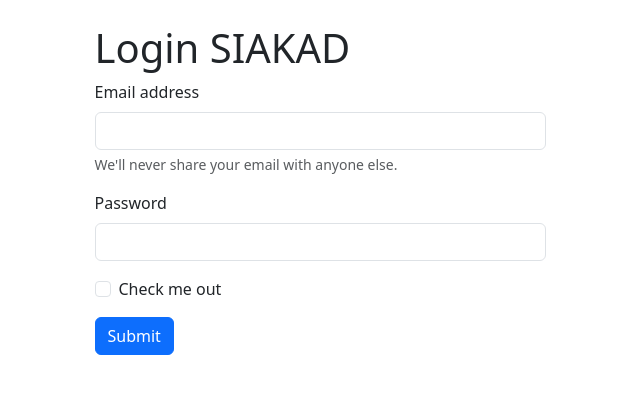
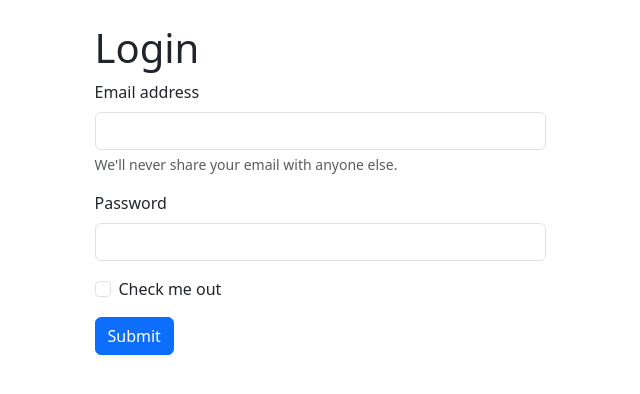
Before and after one commit to furqonaugust17/kelompok-6, a PHP site: page /login.php in a window 1280 px wide. Shown: the top 394 px of the page, without its empty margins (320-960 px from the left). Run offline with PHP 8.4, Linux system fonts and the light colour scheme.

Commit message:
update: ubah judul 2

```diff
--- a/login.php
+++ b/login.php
@@ -37,7 +37,7 @@ if (isset($_POST['submit'])) {
     <div class="container">
         <div class="row">
             <div class="col-lg-5 mx-auto mt-4">
-                <h1>Login SIAKAD</h1>
+                <h1>Login</h1>
                 <form method="POST">
                     <div class="mb-3">
                         <label for="exampleInputEmail1" class="form-label">Email address</label>
```
